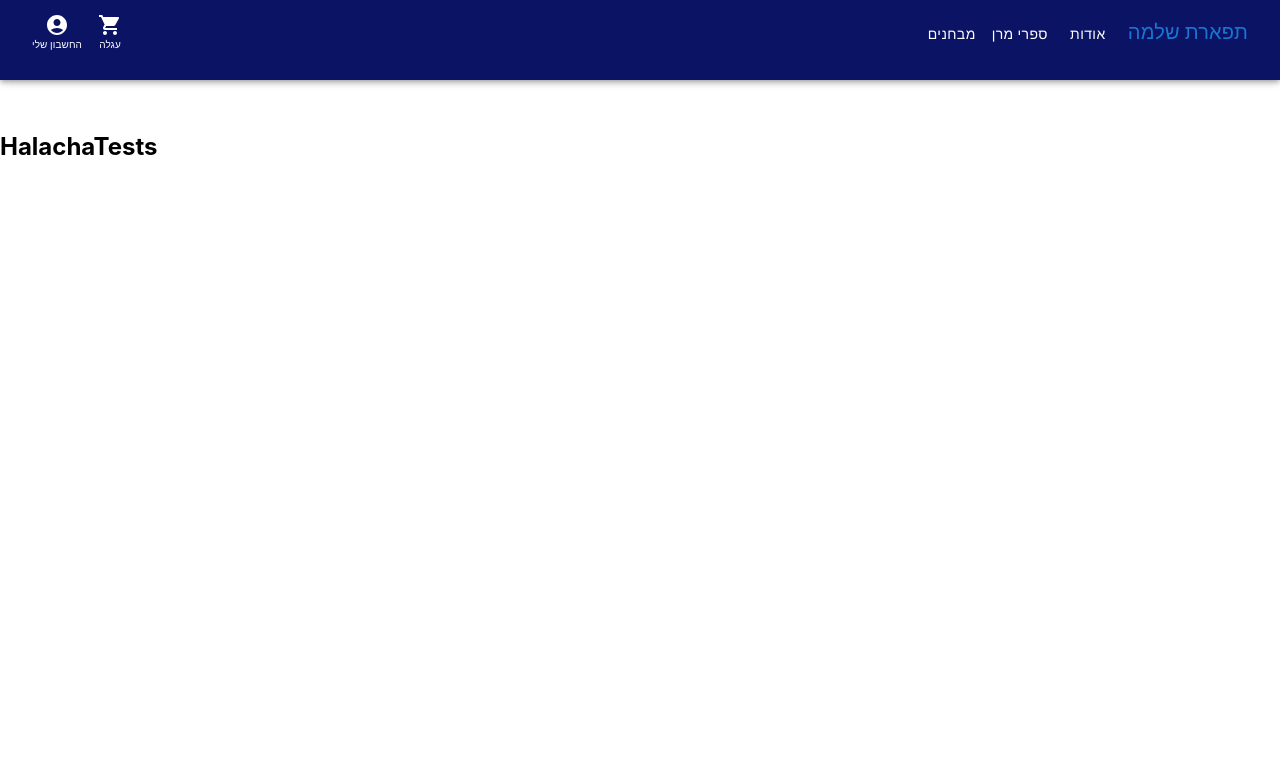
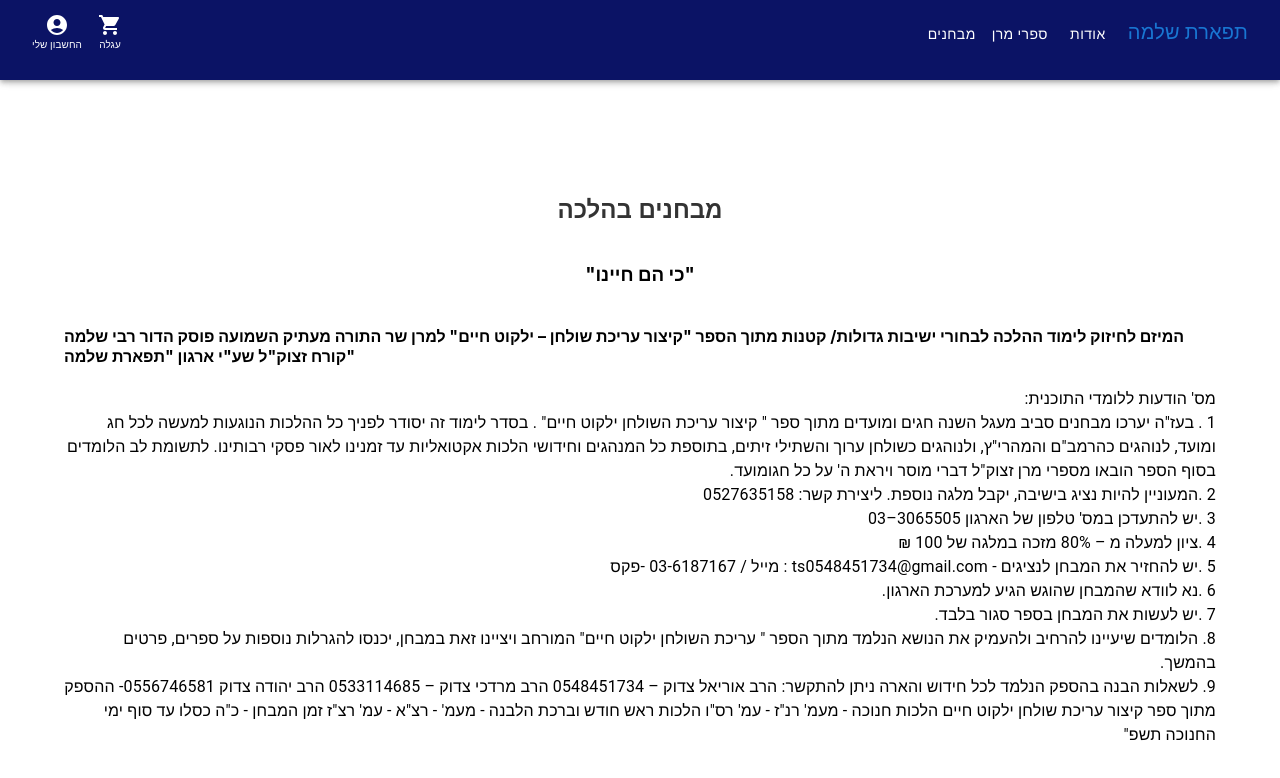
Before and after one commit to slavaPrus/TiferetShlomoFrontend, a React (Create React App) app: page /HalachaTests in a window 1280 px wide. Shown: the top 778 px of the page. Built offline with nearby package versions, Linux system fonts and the light colour scheme.

Commit message:
29.5.24 - add all changes Vod & Flyers

```diff
--- a/src/components/HalachaTests.jsx
+++ b/src/components/HalachaTests.jsx
@@ -1,10 +1,58 @@
 import React from "react";
 import { Link } from "react-router-dom";
+import {Box, Typography } from "@mui/material";
+import image from "../pictures/harav_shlomo_korach.jpg";
 
 const HalachaTests = ()=>{
     //js כאן המקום לכתוב קוד
     return (<>
-    <h2>HalachaTests</h2>
+     <Box display={"flex"} flexDirection={"column"} justifyContent={"center"}alignItems={"center"}margin={"5%"}direction={"rtl"} >
+     <h2 style={{ fontFamily: "David, sans-serif", fontSize: "24px", fontWeight: "bold", color: "#333" }}>מבחנים בהלכה</h2>
+      <h3>"כי הם חיינו"</h3>
+      <h4>המיזם לחיזוק לימוד ההלכה לבחורי ישיבות גדולות/ קטנות מתוך הספר "קיצור עריכת שולחן – ילקוט חיים"
+למרן שר התורה מעתיק השמועה פוסק הדור רבי שלמה קורח זצוק"ל
+שע"י ארגון "תפארת שלמה"</h4>
+      <Box display={"flex"} flexDirection={"row"} justifyContent={"space-around"}gap={"20px"}>
+  <Typography style={{ textAlign: "right",direction: "rtl" }}>
+
+        מס' הודעות ללומדי התוכנית:
+<Typography/>
+1 . בעז"ה יערכו מבחנים סביב מעגל השנה חגים ומועדים מתוך ספר " קיצור עריכת השולחן ילקוט חיים" . בסדר לימוד זה יסודר לפניך כל ההלכות הנוגעות למעשה לכל חג
+ומועד, לנוהגים כהרמב"ם והמהרי"ץ, ולנוהגים כשולחן ערוך והשתילי זיתים, בתוספת כל המנהגים וחידושי הלכות אקטואליות עד זמנינו לאור פסקי רבותינו.
+לתשומת לב הלומדים בסוף הספר הובאו מספרי מרן זצוק"ל דברי מוסר ויראת ה' על כל חגומועד.
+<Typography/>
+2 .המעוניין להיות נציג בישיבה, יקבל מלגה נוספת. ליצירת קשר: 0527635158
+<Typography/>
+3 .יש להתעדכן במס' טלפון של הארגון 3065505–03
+<Typography/>
+4 .ציון למעלה מ – 80% מזכה במלגה של 100 ₪
+<Typography/>
+5 .יש להחזיר את המבחן לנציגים -
+
+ts0548451734@gmail.com : מייל / 03-6187167 -פקס
+<Typography/>
+6 .נא לוודא שהמבחן שהוגש הגיע למערכת הארגון.
+<Typography/>
+7 .יש לעשות את המבחן בספר סגור בלבד.
+<Typography/>
+8. הלומדים שיעיינו להרחיב ולהעמיק את הנושא הנלמד מתוך הספר " עריכת השולחן ילקוט חיים" המורחב ויציינו זאת במבחן, יכנסו להגרלות נוספות על ספרים, פרטים
+בהמשך.
+<Typography/>
+9. לשאלות הבנה בהספק הנלמד לכל חידוש והארה ניתן להתקשר: הרב אוריאל צדוק – 0548451734 הרב מרדכי צדוק – 0533114685
+
+הרב יהודה צדוק 0556746581-
+
+ההספק מתוך ספר קיצור עריכת שולחן ילקוט חיים
+
+הלכות חנוכה - מעמ' רנ"ז - עמ' רס"ו
+
+הלכות ראש חודש וברכת הלבנה - מעמ' - רצ"א - עמ' רצ"ז
+
+זמן המבחן - כ"ה כסלו עד סוף ימי החנוכה תשפ"
+        </Typography>
+
+      </Box>
+    </Box>
 
     </>)
 }
```
